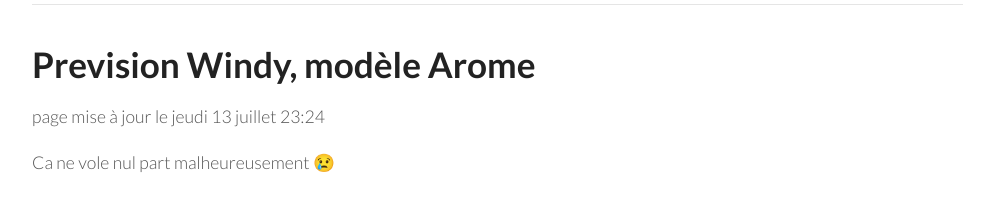
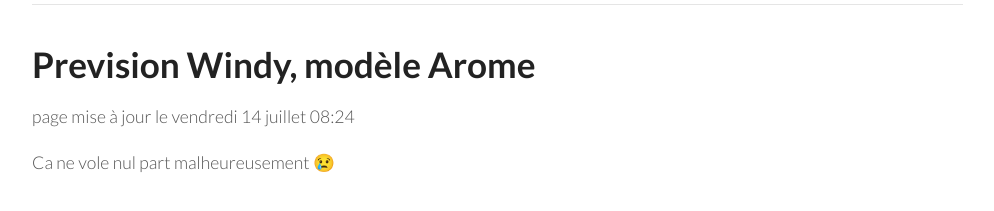
Before and after one commit to parapente-dans-le-nord/parapente-dans-le-nord.github.io, a Jekyll site: the page built from index.markdown, in a window 1280 px wide. Shown: the part 137-348 px from the top of the page, without its empty margins (26-1020 px from the left). Built offline with Jekyll 4.4.1, drawn with Linux system fonts in a browser that asks for light colours.

Commit message:
update index.markdown

```diff
--- a/all.markdown
+++ b/all.markdown
@@ -7,4 +7,4 @@ title:  "Tous les spots"
 {: .links}
 
 # Prevision Windy, modèle Arome
-page mise à jour le jeudi 13 juillet 23:24
+page mise à jour le vendredi 14 juillet 08:24
--- a/index.markdown
+++ b/index.markdown
@@ -7,7 +7,7 @@ title:  "Ou ça vole"
 {: .links}
 
 # Prevision Windy, modèle Arome
-page mise à jour le jeudi 13 juillet 23:24
+page mise à jour le vendredi 14 juillet 08:24
 
 
 Ca ne vole nul part malheureusement 😢
```
